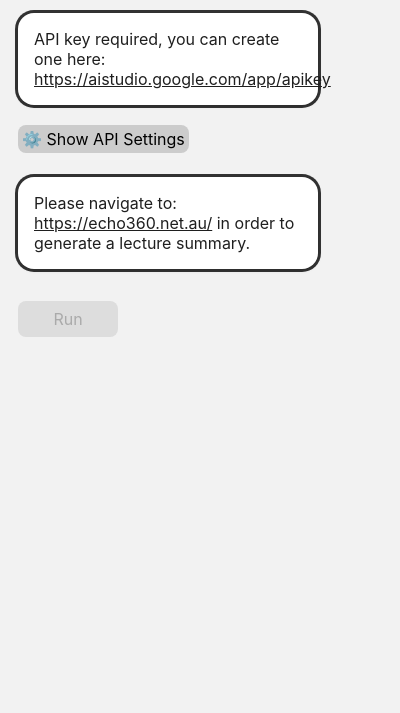
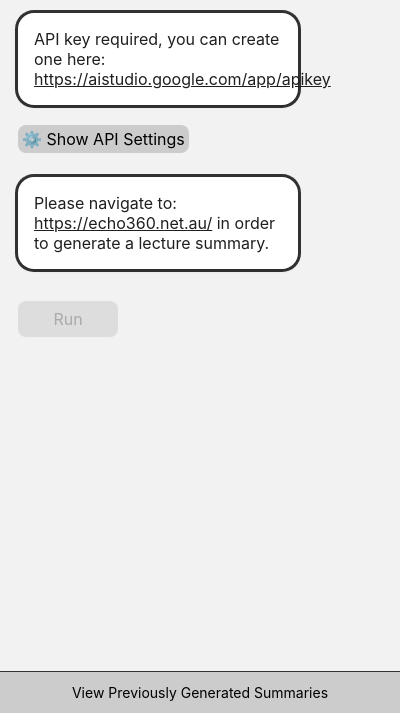
Before and after one commit to kianslagter/lecture-summary, a browser extension: page popup/index.html in a window 400 px wide. Shown: the part 131-844 px from the top of the page. Drawn offline with Linux system fonts and the light colour scheme.

Commit message:
add button to view previosly generated summaries in popup window

```diff
--- a/popup/index.css
+++ b/popup/index.css
@@ -19,6 +19,10 @@
   background-color: var(--bg-color);
   font-size: 16px;
   padding: 8px;
+  padding-bottom: 60px;
+  position: relative;
+  min-height: 400px;
+  box-sizing: border-box;
 }
 
 input,
@@ -185,3 +189,18 @@
 .title-line {
   display: block;
 }
+
+/* Footer button styling */
+.footer-button {
+  position: fixed;
+  bottom: 0;
+  left: 0;
+  right: 0;
+  width: 100%;
+  margin: 0;
+  border-radius: 0;
+  padding: 12px;
+  font-size: 14px;
+  border-top: 1px solid var(--border-color);
+  z-index: 1000;
+}
--- a/popup/index.html
+++ b/popup/index.html
@@ -6,7 +6,7 @@
     <style>
       body {
         width: 300px;
-        min-height: 400px;
+        min-height: 420px;
         padding: 10px;
       }
     </style>
@@ -51,6 +51,7 @@
     <div id="response" class="text" hidden></div>
     <div id="loading" class="text" hidden><span class="blink">Generating Summary...</span></div>
     <div id="error" class="text" hidden></div>
+    <button id="view-summaries" class="secondary footer-button" type="button">View Previously Generated Summaries</button>
     <script src="../dist/popup.bundle.js" type="module"></script>
   </body>
 </html>
--- a/popup/index.js
+++ b/popup/index.js
@@ -35,6 +35,7 @@
 const apiKeySection = document.body.querySelector('.api-key-section');
 const elementApiKeyMessage = document.body.querySelector('#api-key-message');
 const elementGuide = document.body.querySelector('#guide');
+const viewSummariesButton = document.body.querySelector('#view-summaries');
 
 // Initalise API key section toggle based on state
 apiKeyToggle.textContent = apiKeySection.classList.contains('collapsed')
@@ -81,6 +82,11 @@
     elementError.textContent = 'API key required, you can create one here: https://aistudio.google.com/app/apikey';
     elementError.hidden = false;
   }
+});
+
+// Handle opening the response page to view previously generated summaries
+viewSummariesButton.addEventListener('click', () => {
+  chrome.tabs.create({ url: chrome.runtime.getURL('response.html') });
 });
 
 // Manage the Run button state based on whether an API key exists
```
